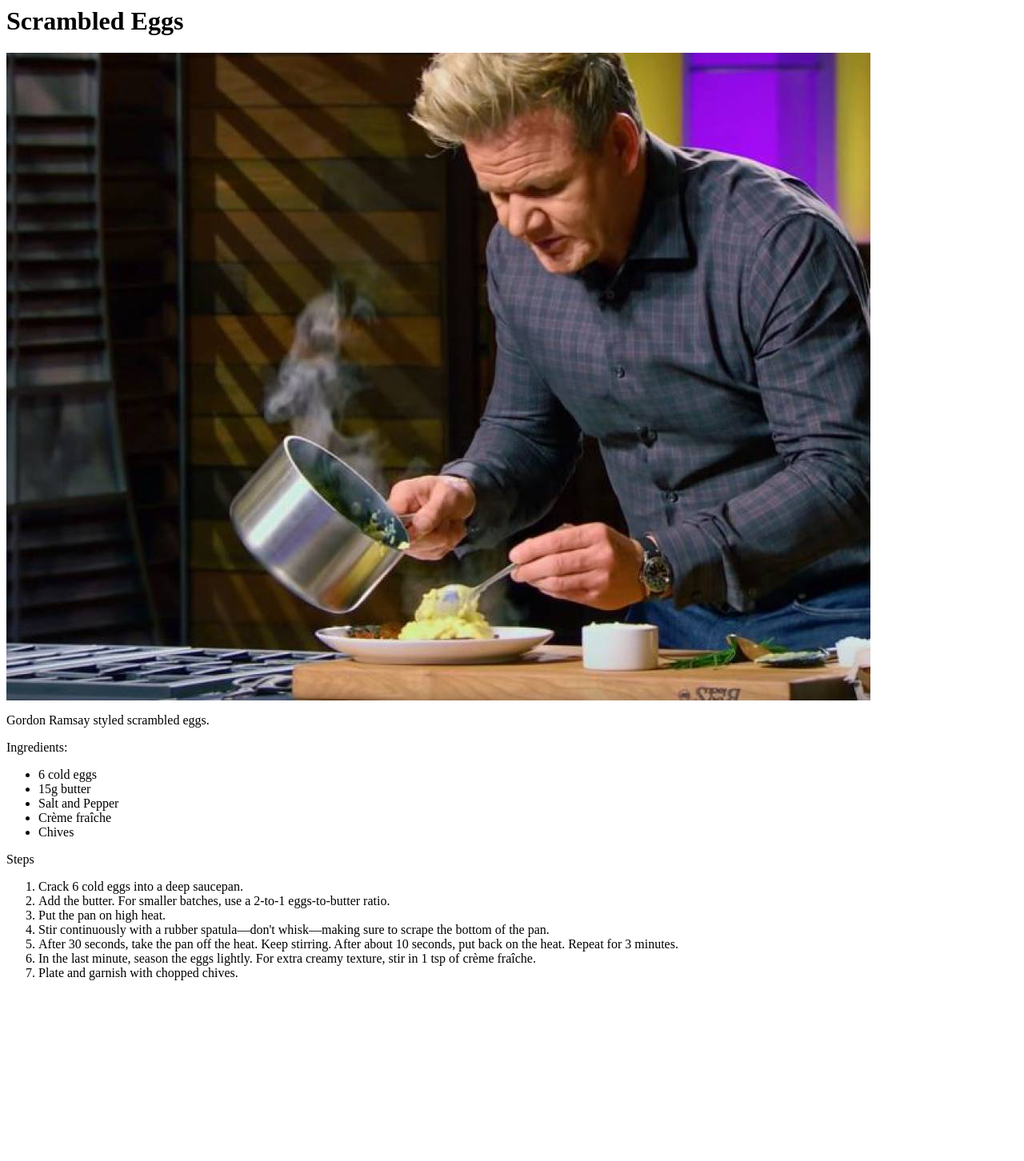
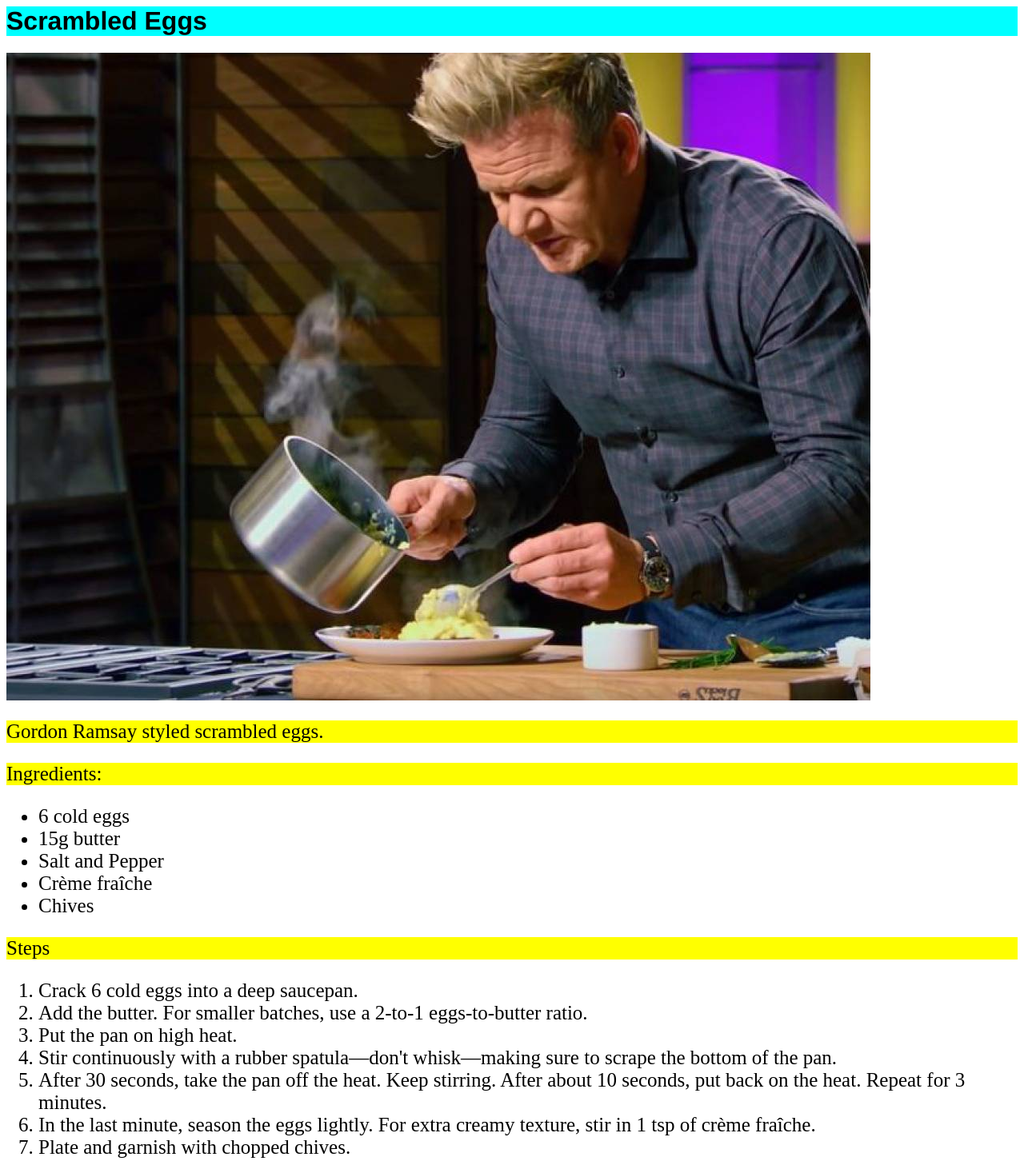
Before and after one commit to Mu-James/Odin-Recipes, a plain HTML site: page recipes/scrambled_eggs.html in a window 1280 px wide. Shown: the whole page at 80% size. Before the commit the page ends 1242 px from the top, so only its background shows below. Drawn offline with Linux system fonts and the light colour scheme.

Commit message:
Incorporate CSS elements

```diff
--- a/index.html
+++ b/index.html
@@ -3,7 +3,8 @@
 <head>
     <meta charset="UTF-8">
     <meta name="viewport" content="width=device-width, initial-scale=1.0">
-    <title>Document</title>
+    <title>Odin Recipes</title>
+    <link rel="stylesheet", href="style.css"
 </head>
 <body>
     <h1>
--- a/recipes/scrambled_eggs.html
+++ b/recipes/scrambled_eggs.html
@@ -1,3 +1,8 @@
+<head>
+    <title>Scrambled Eggs</title>
+</head>
+<body>
+    <link rel="stylesheet", href="../style.css">
 <h1>
     Scrambled Eggs
 </h1>
@@ -27,3 +32,4 @@
         <li>Plate and garnish with chopped chives.</li>
     </ol>
 </p>
+</body>
--- /dev/null
+++ b/style.css
@@ -0,0 +1,13 @@
+p {
+    background-color: yellow;
+    font-size: 25px;
+}
+
+li {
+    font-size: 25px;
+}
+
+h1 {
+    background-color: aqua;
+    font-family: 'Franklin Gothic Medium', 'Arial Narrow', Arial, sans-serif;
+}
```
Also changed, not shown: recipes/boiled_eggs.html (+6 -0 lines), recipes/poached_eggs.html (+6 -0 lines).
